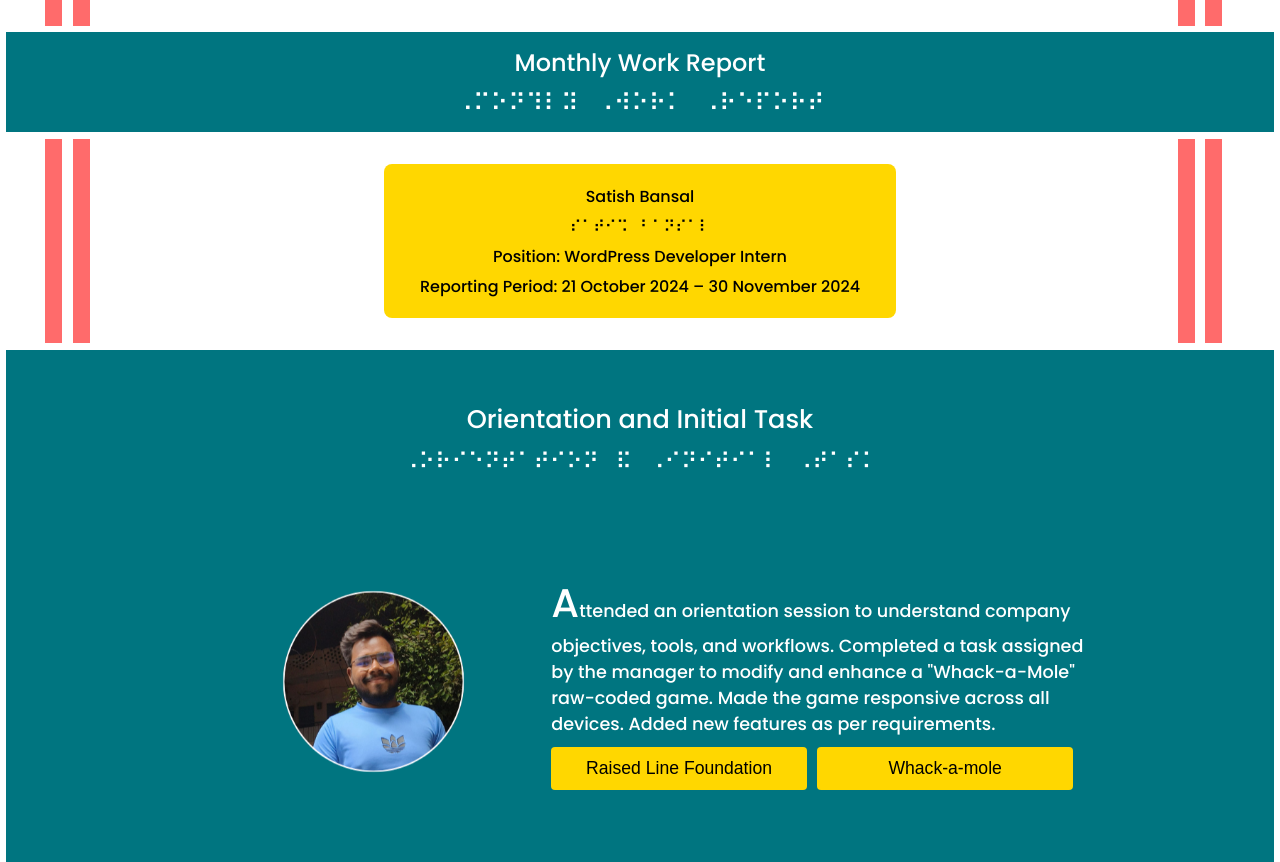
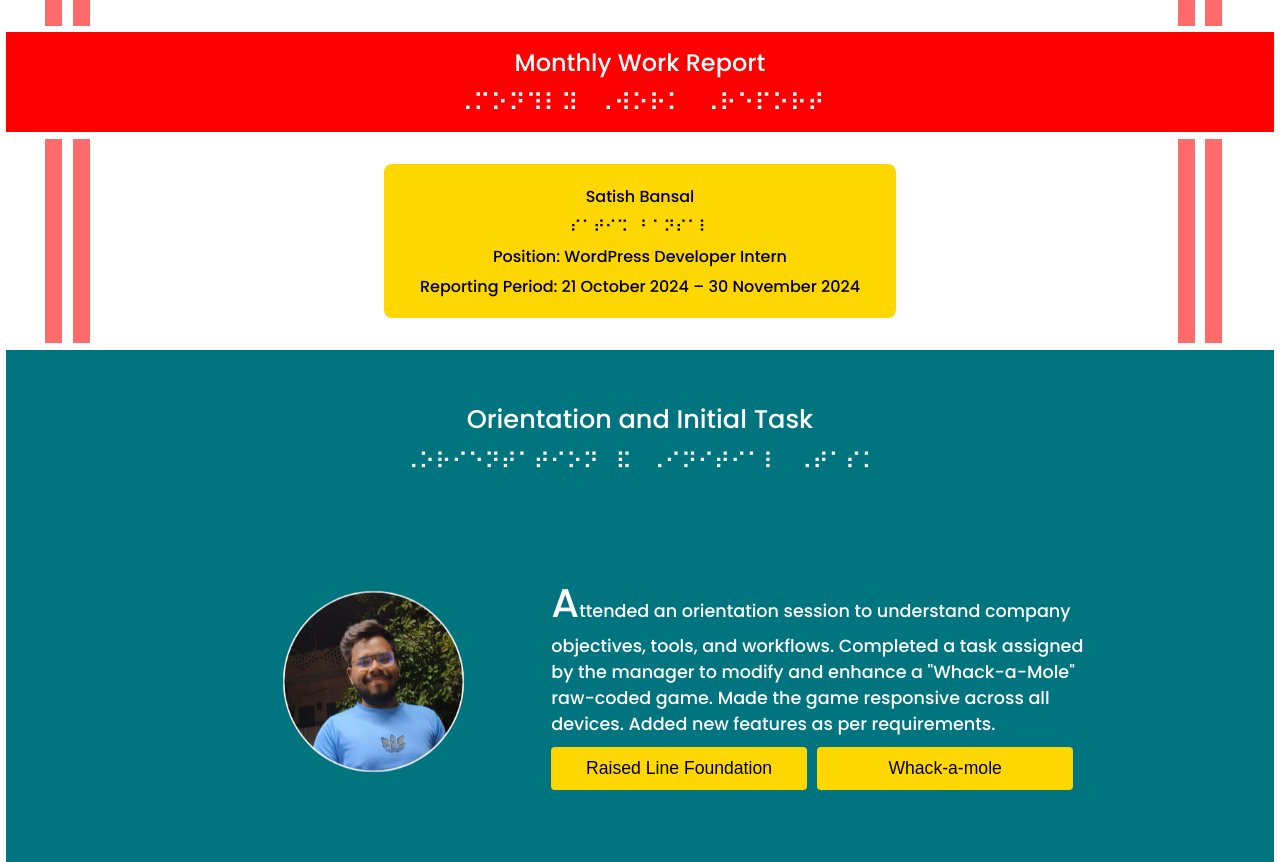
Before and after one commit to Satish-Bansal/Monthly-Work-Report, a plain HTML site: page index.html in a window 1280 px wide. Shown: the top 862 px of the page. Drawn offline with nearby package versions, Linux system fonts and the light colour scheme.

Commit message:
Update style.css

```diff
--- a/style.css
+++ b/style.css
@@ -53,7 +53,7 @@ body {
 }
 .work-report {
   width: 100%;
-  background-color: #007580;
+  background-color: red;
   display: flex;
   flex-direction: column;
   justify-content: center;
```
